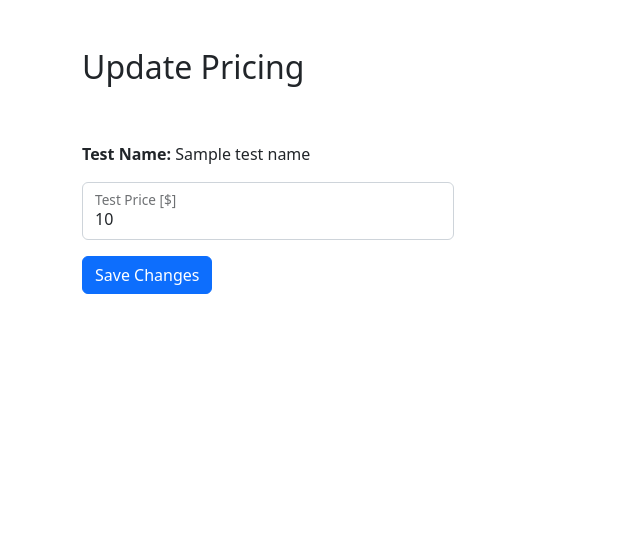
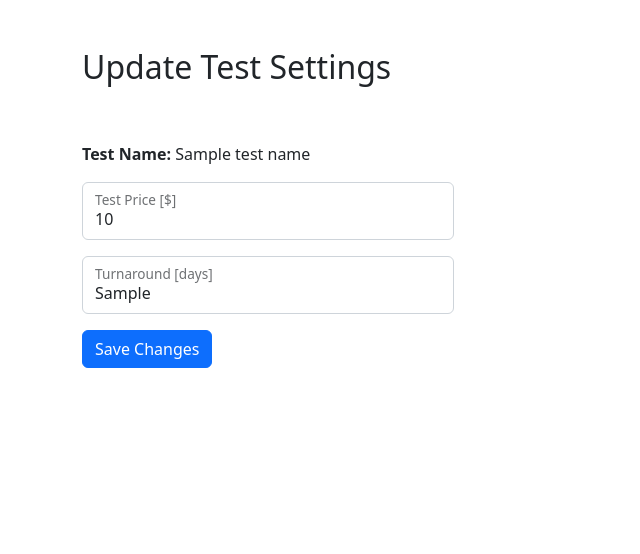
Before and after one commit to bharding216/labs, a Python web app: template project/templates/update_prices.html in a window 1280 px wide. Shown: the part 76-630 px from the top of the page, without its empty margins (0-640 px from the left). Run offline with Jinja, Linux system fonts and the light colour scheme; the template is opened without the code that fills it: most values are stand-ins (such as "Sample title", 1, 10 or a date in 2020).

Commit message:
Give providers the ability to update turnaround times for each of their test offerings
Added a column to 'labs_tests'.

```diff
--- a/project/models.py
+++ b/project/models.py
@@ -38,6 +38,7 @@ class labs_tests(db.Model):
     lab_id = db.Column(db.Integer, db.ForeignKey('labs.id'), primary_key=True)
     test_id = db.Column(db.Integer, db.ForeignKey('tests.id'), primary_key=True)
     price = db.Column(db.Numeric(10,2))
+    turnaround = db.Column(db.Integer)
 
 class labs_login(db.Model, UserMixin):
     id = db.Column(db.Integer, primary_key=True)
--- a/project/templates/update_prices.html
+++ b/project/templates/update_prices.html
@@ -29,7 +29,7 @@
 <div class="container my-5">
     <div class="row">
         <div class="col">
-            <h2>Update Pricing</h2>
+            <h2>Update Test Settings</h2>
         </div>
     </div>
 </div>
@@ -57,6 +57,16 @@
             <label for="test_price">Test Price [$]</label>
         </div>
 
+        <div class="form-floating mb-3 col-md-8 col-lg-4">
+            <input type="text"
+                class="form-control"
+                id="test_turnaround"
+                name="test_turnaround"
+                value="{{ test_turnaround }}"
+                placeholder="Turnaround [days]">
+            <label for="test_turnaround">Turnaround [days]</label>
+        </div>
+
         <button type="submit" class="btn btn-primary">Save Changes</button>
 
     </form>
```
Also changed, not shown: project/templates/provider_settings.html (+6 -2 lines), project/views.py (+35 -18 lines), 1 other file.
